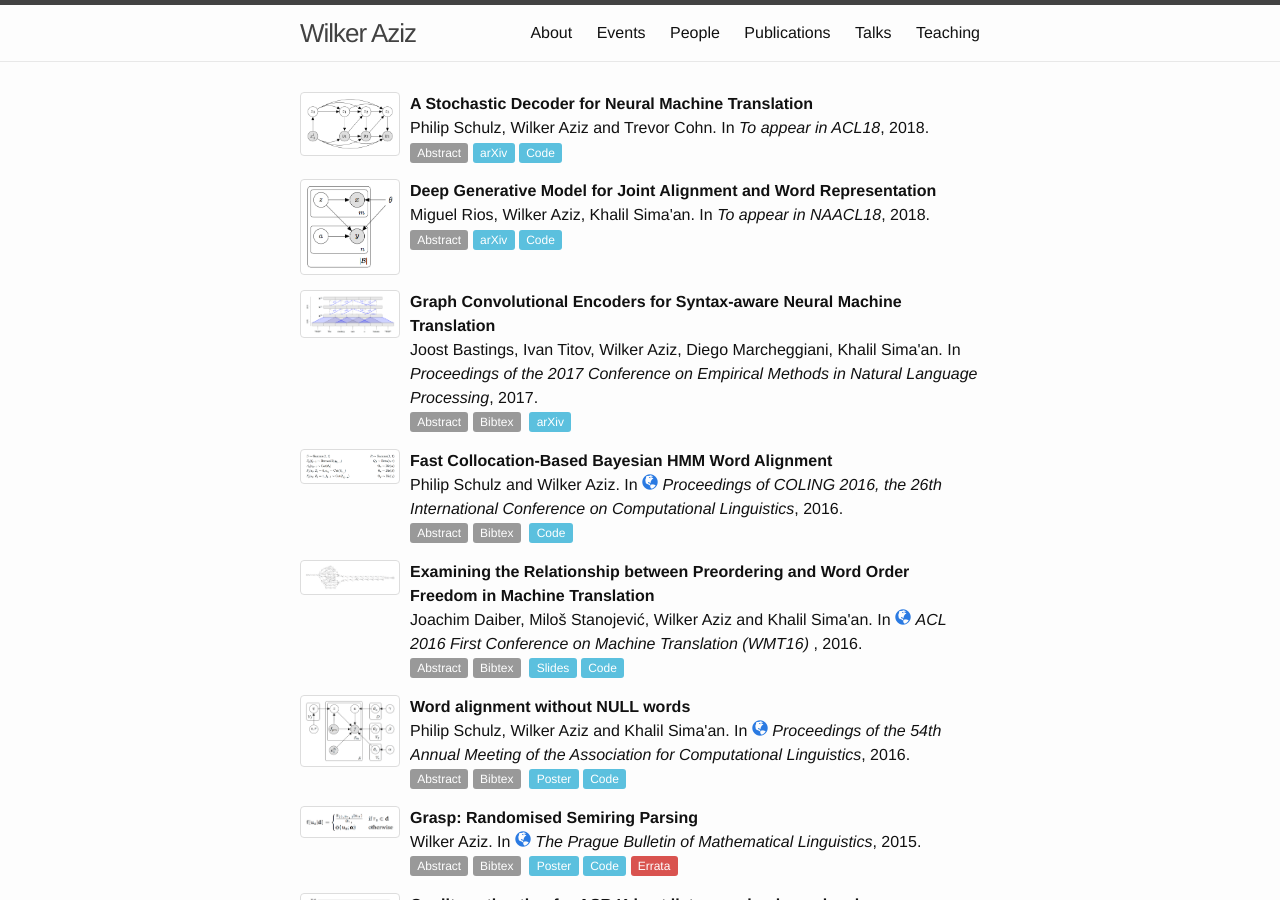
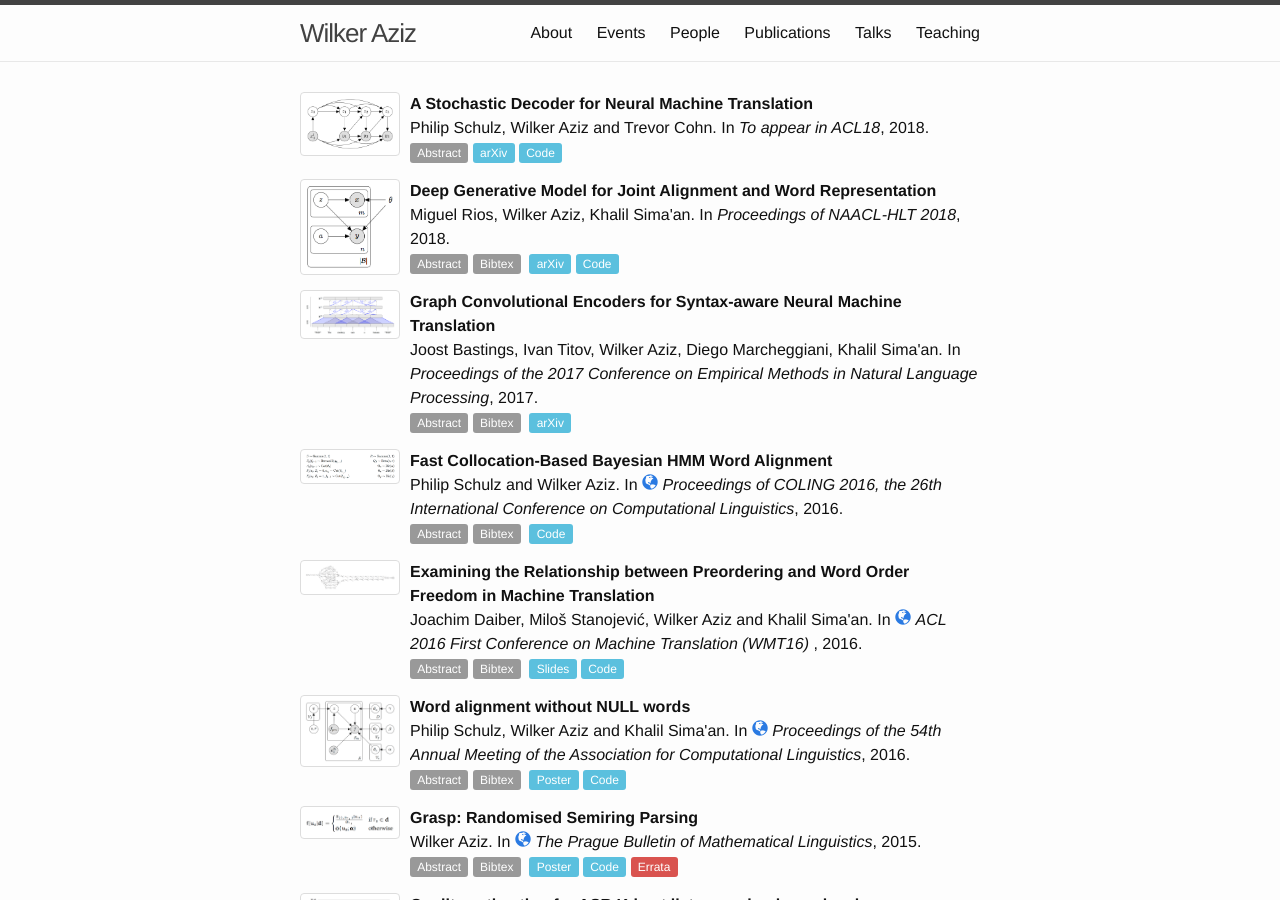
Before and after one commit to wilkeraziz/oldsite, a Jekyll site: the page built from publications.markdown, in a window 1280 px wide and 900 px high. Built offline with Jekyll 4.4.1, drawn with Linux system fonts in a browser that asks for light colours.

Commit message:
link to NAACL paper on acl anthology

```diff
--- a/_data/papers/2014.yml
+++ b/_data/papers/2014.yml
@@ -22,9 +22,9 @@
   errata: >
     In the introduction, we comment about works that propose some form of exact search. In some cases, authors have proposed algorithms whose applicability seems mostly limited to toy models, such as Aziz et al. (2013). In other cases, authors modified the model in different (non-obvious) ways (e.g. monotone translation, compact rule sets, lower-order LM, entropy pruning for LM) enabling exact search. We mistakenly listed Iglesias et al (2009) amongst the former group, thus misrepresenting their contribution.
     A more accurate wording would be:
-    <blockquote>
-    To date, most attempts were limited to short sentences and/or somewhat toy models trained with artificially small datasets (Germann et al., 2001; Aziz et al., 2013). Other work has employed less common approximations to the model reducing its search space complexity (Kumar et al., 2006; Iglesias et al., 2009; Chang and Collins, 2011; Rush and Collins, 2011).
-    </blockquote>
+
+    *To date, most attempts were limited to short sentences and/or somewhat toy models trained with artificially small datasets (Germann et al., 2001; Aziz et al., 2013). Other work has employed less common approximations to the model reducing its search space complexity (Kumar et al., 2006; Iglesias et al., 2009; Chang and Collins, 2011; Rush and Collins, 2011).*
+
     I thank Gonzalo Iglesias for kindly warning me about this problem.
   bibtex: >
     @InProceedings{aziz-dymetman-specia:2014:EMNLP2014,
--- a/_data/papers/2016.yml
+++ b/_data/papers/2016.yml
@@ -13,7 +13,7 @@
   poster:
   venue: conference
   abstract: >
-    "We present a new Bayesian HMM word alignment model for statistical machine translation. The model is a mixture of an alignment model and a language model. The alignment component is a Bayesian extension of the standard HMM. The language model component is responsible for the generation of words needed for source fluency reasons from source language context. This allows for untranslatable source words to remain unaligned and at the same time avoids the introduction of artificial NULL words which introduces unusually long alignment jumps. Existing Bayesian word alignment models are unpractically slow because they consider each target position when resampling a given alignment link. The sampling complexity therefore grows linearly in the target sentence length. In order to make our model useful in practice, we devise an auxiliary variable Gibbs sampler that allows us to resample alignment links in constant time independently of the target sentence length. This leads to considerable speed improvements. Experimental results show that our model performs as well as existing word alignment toolkits in terms of resulting BLEU score."
+    We present a new Bayesian HMM word alignment model for statistical machine translation. The model is a mixture of an alignment model and a language model. The alignment component is a Bayesian extension of the standard HMM. The language model component is responsible for the generation of words needed for source fluency reasons from source language context. This allows for untranslatable source words to remain unaligned and at the same time avoids the introduction of artificial NULL words which introduces unusually long alignment jumps. Existing Bayesian word alignment models are unpractically slow because they consider each target position when resampling a given alignment link. The sampling complexity therefore grows linearly in the target sentence length. In order to make our model useful in practice, we devise an auxiliary variable Gibbs sampler that allows us to resample alignment links in constant time independently of the target sentence length. This leads to considerable speed improvements. Experimental results show that our model performs as well as existing word alignment toolkits in terms of resulting BLEU score.
   bibtex: >
     @InProceedings{Schulz+2016:BCHMM,
     author    = {Schulz, Philip  and  Aziz, Wilker},
@@ -41,7 +41,7 @@
   code: https://github.com/wilkeraziz/mosesdecoder/tree/RELEASE-3.0
   venue: conference
   abstract: >
-      "We study the relationship between word order freedom and preordering in statistical machine translation. To assess word order freedom, we first introduce a novel entropy measure which quantifies how difficult it is to predict word order given a source sentence and its syntactic analysis. We then address preordering for two target languages at the far ends of the word order freedom spectrum, German and Japanese, and argue that for languages with more word order freedom, attempting to predict a unique word order given source clues only is less justified. Subsequently, we examine lattices of n-best word order predictions as a unified representation for languages from across this broad spectrum and present an effective solution to a resulting technical issue, namely how to select a suitable source word order from the lattice during training. Our experiments show that lattices are crucial for good empirical performance for languages with freer word order (English-German) and can provide additional improvements for fixed word order languages (English-Japanese)."
+      We study the relationship between word order freedom and preordering in statistical machine translation. To assess word order freedom, we first introduce a novel entropy measure which quantifies how difficult it is to predict word order given a source sentence and its syntactic analysis. We then address preordering for two target languages at the far ends of the word order freedom spectrum, German and Japanese, and argue that for languages with more word order freedom, attempting to predict a unique word order given source clues only is less justified. Subsequently, we examine lattices of n-best word order predictions as a unified representation for languages from across this broad spectrum and present an effective solution to a resulting technical issue, namely how to select a suitable source word order from the lattice during training. Our experiments show that lattices are crucial for good empirical performance for languages with freer word order (English-German) and can provide additional improvements for fixed word order languages (English-Japanese).
   bibtex: >
     @InProceedings{daiber-EtAl:2016:WMT,
         author    = {Daiber, Joachim  and  Stanojevi\'{c}, Milo\v{s}  and  Aziz, Wilker  and  Sima'an, Khalil},
@@ -69,7 +69,7 @@
   poster: /poster/acl2016.pdf
   venue: conference
   abstract: >
-      "In word alignment certain source words are only needed for fluency reasons and do not have a translation on the target side. Most word alignment models assume a target NULL word from which they generate these untranslatable source words. Hypothesising a target NULL word is not without problems, however. For example, because this NULL word has a position, it interferes with the distribution over alignment jumps. We present a word alignment model that accounts for untranslatable source words by generating them from preceding source words. It thereby removes the need for a target NULL word and only models alignments between word pairs that are actually observed in the data. Translation experiments on English paired with Czech, German, French and Japanese show that the model outperforms its traditional IBM counterparts in terms of BLEU score."
+      In word alignment certain source words are only needed for fluency reasons and do not have a translation on the target side. Most word alignment models assume a target NULL word from which they generate these untranslatable source words. Hypothesising a target NULL word is not without problems, however. For example, because this NULL word has a position, it interferes with the distribution over alignment jumps. We present a word alignment model that accounts for untranslatable source words by generating them from preceding source words. It thereby removes the need for a target NULL word and only models alignments between word pairs that are actually observed in the data. Translation experiments on English paired with Czech, German, French and Japanese show that the model outperforms its traditional IBM counterparts in terms of BLEU score.
   bibtex: >
     @InProceedings{Schulz+2016:BIBM2Z,
         author    = {Schulz, Philip  and  Aziz, Wilker  and  Sima'an, Khalil},
--- a/_data/papers/2017.yml
+++ b/_data/papers/2017.yml
@@ -10,7 +10,7 @@
   arxiv: https://arxiv.org/pdf/1704.04675.pdf
   booktitle: "Proceedings of the 2017 Conference on Empirical Methods in Natural Language Processing"
   abstract: >
-      "We present a simple and effective approach to incorporating syntactic structure into neural attention-based encoder-decoder models for machine translation. We rely on graph-convolutional networks (GCNs), a recent class of neural networks developed for modeling graph-structured data. Our GCNs use predicted syntactic dependency trees of source sentences to produce representations of words (i.e. hidden states of the encoder) that are sensitive to their syntactic neighborhoods. GCNs take word representations as input and produce word representations as output, so they can easily be incorporated as layers into standard encoders (e.g., on top of bidirectional RNNs or convolutional neural networks). We evaluate their effectiveness with English-German and English-Czech translation experiments for different types of encoders and observe substantial improvements over their syntax-agnostic versions in all the considered setups."
+      We present a simple and effective approach to incorporating syntactic structure into neural attention-based encoder-decoder models for machine translation. We rely on graph-convolutional networks (GCNs), a recent class of neural networks developed for modeling graph-structured data. Our GCNs use predicted syntactic dependency trees of source sentences to produce representations of words (i.e. hidden states of the encoder) that are sensitive to their syntactic neighborhoods. GCNs take word representations as input and produce word representations as output, so they can easily be incorporated as layers into standard encoders (e.g., on top of bidirectional RNNs or convolutional neural networks). We evaluate their effectiveness with English-German and English-Czech translation experiments for different types of encoders and observe substantial improvements over their syntax-agnostic versions in all the considered setups.
   bibtex: >
     @InProceedings{BastingsEtAl2017,
         author    = {Bastings, Joost  and  Titov, Ivan  and  Aziz, Wilker  and  Marcheggiani, Diego  and  Simaan, Khalil},
--- a/_data/papers/2018.yml
+++ b/_data/papers/2018.yml
@@ -12,7 +12,7 @@
   slides:
   booktitle: "To appear in ACL18"
   abstract: >
-    "The process of translation is ambiguous, in that there are typically many valid translations for a given sentence. This gives rise to significant variation in parallel corpora, however, most current models of machine translation do not account for this variation, instead treating the problem as a deterministic process. To this end, we present a deep generative model of machine translation which incorporates a chain of latent variables, in order to account for local lexical and syntactic variation in parallel corpora. We provide an in-depth analysis of the pitfalls encountered in variational inference for training deep generative models. Experiments on several different language pairs demonstrate that the model consistently improves over strong baselines."
+    The process of translation is ambiguous, in that there are typically many valid translations for a given sentence. This gives rise to significant variation in parallel corpora, however, most current models of machine translation do not account for this variation, instead treating the problem as a deterministic process. To this end, we present a deep generative model of machine translation which incorporates a chain of latent variables, in order to account for local lexical and syntactic variation in parallel corpora. We provide an in-depth analysis of the pitfalls encountered in variational inference for training deep generative models. Experiments on several different language pairs demonstrate that the model consistently improves over strong baselines.
 -
   layout: paper
   paper-type: inproceedings
@@ -21,10 +21,23 @@
   img: embedalign2018
   title: "Deep Generative Model for Joint Alignment and Word Representation"
   authors: "Miguel Rios, Wilker Aziz, Khalil Sima'an"
-  doc-url: https://arxiv.org/pdf/1802.05883.pdf
+  doc-url: http://aclweb.org/anthology/N18-1092
   arxiv: https://arxiv.org/abs/1802.05883
   code: https://github.com/uva-slpl/embedalign
   slides:
-  booktitle: "To appear in NAACL18"
+  booktitle: "Proceedings of NAACL-HLT 2018"
   abstract: >
-    "This work exploits translation data as a source of semantically relevant learning signal for models of word representation. In particular, we exploit equivalence through translation as a form of distributed context and jointly learn how to embed and align with a deep generative model. Our EmbedAlign model embeds words in their complete observed context and learns by marginalisation of latent lexical alignments. Besides, it embeds words as posterior probability densities, rather than point estimates, which allows us to compare words in context using a measure of overlap between distributions (e.g. KL divergence). We investigate our model's performance on a range of lexical semantics tasks achieving competitive results on several standard benchmarks including natural language inference, paraphrasing, and text similarity."
+    This work exploits translation data as a source of semantically relevant learning signal for models of word representation. In particular, we exploit equivalence through translation as a form of distributed context and jointly learn how to embed and align with a deep generative model. Our EmbedAlign model embeds words in their complete observed context and learns by marginalisation of latent lexical alignments. Besides, it embeds words as posterior probability densities, rather than point estimates, which allows us to compare words in context using a measure of overlap between distributions (e.g. KL divergence). We investigate our model's performance on a range of lexical semantics tasks achieving competitive results on several standard benchmarks including natural language inference, paraphrasing, and text similarity.
+  bibtex: >
+    @InProceedings{N18-1092,
+        author = 	"Rios, Miguel
+            and Aziz, Wilker
+            and Simaan, Khalil",
+        title = 	"Deep Generative Model for Joint Alignment and Word Representation",
+        booktitle = 	"Proceedings of the 2018 Conference of the North American Chapter of the Association for Computational Linguistics: Human Language Technologies, Volume 1 (Long Papers)",
+        year = 	"2018",
+        publisher = 	"Association for Computational Linguistics",
+        pages = 	"1011--1023",
+        location = 	"New Orleans, Louisiana",
+        url = 	"http://aclweb.org/anthology/N18-1092"
+    }
--- a/_includes/paper.html
+++ b/_includes/paper.html
@@ -46,7 +46,7 @@
               <h4 class="modal-title">{{ include.paper.title }}</h4>
             </div>
             <div class="modal-body">
-              {{ include.paper.abstract }}
+              {{ include.paper.abstract | markdownify }}
             </div>
           </div><!-- /.modal-content -->
         </div><!-- /.modal-dialog -->
@@ -115,7 +115,7 @@
             <h4 class="modal-title">Errata | {{ include.paper.title }}</h4>
           </div>
           <div class="modal-body">
-            {{ include.paper.errata }}
+            {{ include.paper.errata | markdownify }}
           </div>
         </div>
       </div>
```
